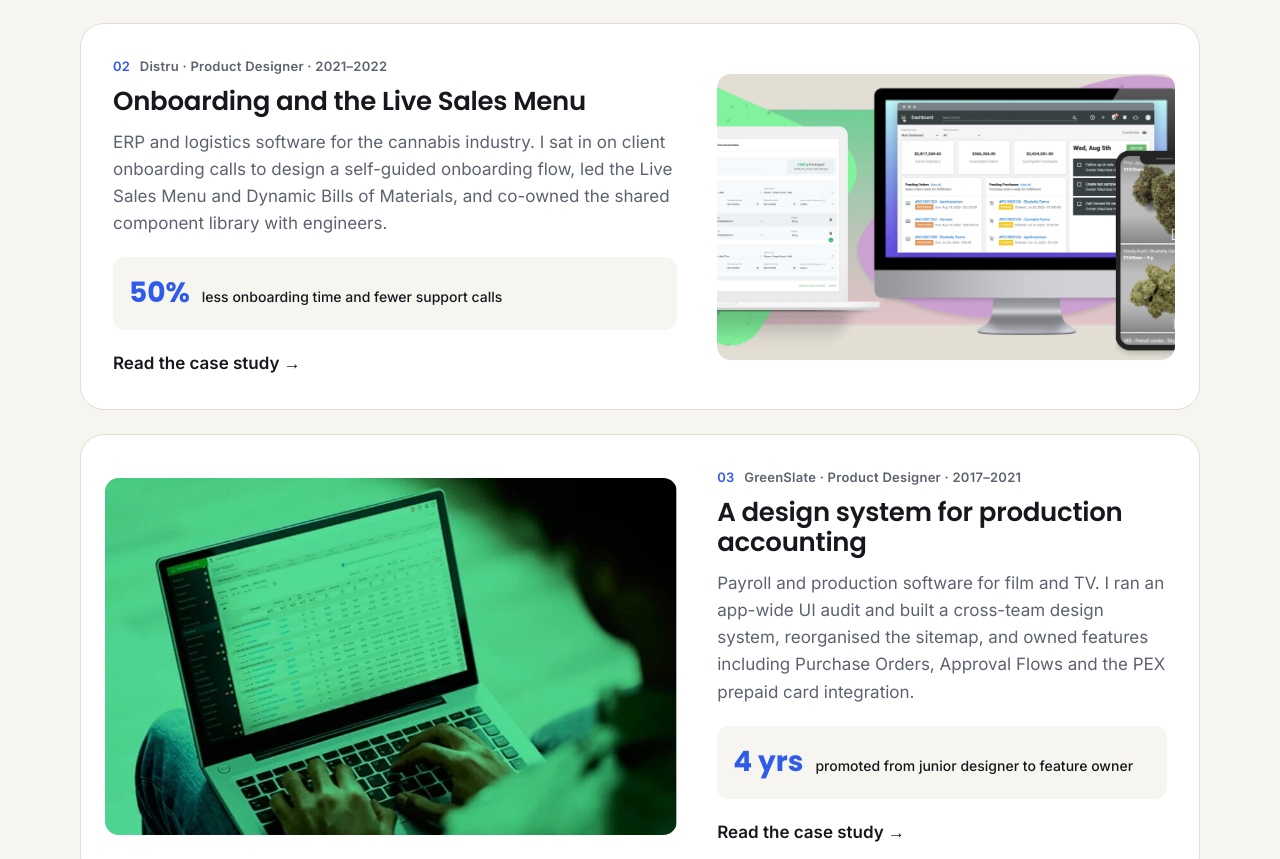
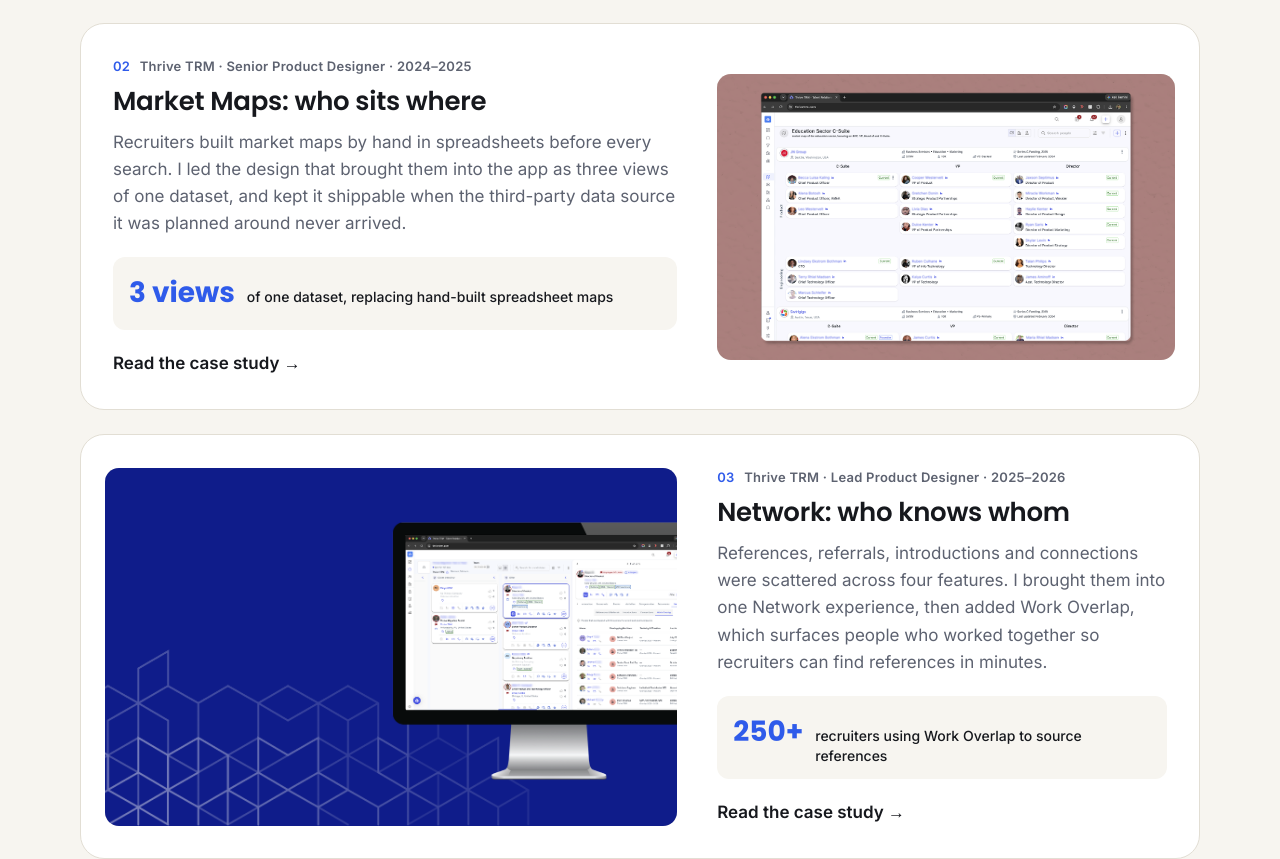
Before and after one commit to Keatteoh/keatteoh-portfolio, a plain HTML site: page index.html in a window 1280 px wide. Shown: the part 1210-2069 px from the top of the page. Drawn offline with Linux system fonts and the light colour scheme.

Commit message:
feature Thrive case studies on homepage

```diff
--- a/index.html
+++ b/index.html
@@ -6,7 +6,7 @@
   <title>Keat Teoh: Senior Product Designer</title>
   <meta name="description" content="Keat Teoh is a senior product designer with 8+ years in B2B SaaS, designing clear experiences for complex workflows." />
   <meta property="og:title" content="Keat Teoh: Senior Product Designer" />
-  <meta property="og:description" content="Selected case studies from Thrive TRM, Distru and GreenSlate." />
+  <meta property="og:description" content="Selected case studies from Thrive TRM: Projects, Market Maps and Network." />
   <meta property="og:image" content="assets/img/thrive-projects.webp" />
   <meta name="theme-color" content="#f7f5f0" />
   <link rel="preconnect" href="https://fonts.googleapis.com" />
@@ -54,7 +54,7 @@
     <section id="work" class="work wrap" aria-labelledby="work-title">
       <div class="section-head">
         <h2 id="work-title">Selected case studies</h2>
-        <p>More work: <a href="/work/market-maps/">Market Maps</a> · <a href="/work/network/">Network</a> · <a href="/work/beyond-the-breakdown/">Beyond the Breakdown</a></p>
+        <p>More work: <a href="/work/distru/">Distru</a> · <a href="/work/greenslate/">GreenSlate</a> · <a href="/work/beyond-the-breakdown/">Beyond the Breakdown</a></p>
       </div>
 
       <article class="case">
@@ -77,40 +77,40 @@
       </article>
 
       <article class="case">
-        <a class="case-media" href="/work/distru/" tabindex="-1" aria-hidden="true">
-          <img src="assets/img/distru.webp" alt="" width="1500" height="675" loading="lazy" />
+        <a class="case-media" href="/work/market-maps/" tabindex="-1" aria-hidden="true">
+          <img src="assets/img/market-maps/01.webp" alt="" width="1742" height="769" loading="lazy" />
         </a>
         <div class="case-body">
-          <p class="meta"><span>02</span> Distru · Product Designer · 2021–2022</p>
-          <h3><a href="/work/distru/">Onboarding and the Live Sales Menu</a></h3>
+          <p class="meta"><span>02</span> Thrive TRM · Senior Product Designer · 2024–2025</p>
+          <h3><a href="/work/market-maps/">Market Maps: who sits where</a></h3>
           <p>
-            ERP and logistics software for the cannabis industry. I sat in on client onboarding calls to design a
-            self-guided onboarding flow, led the Live Sales Menu and Dynamic Bills of Materials, and co-owned the
-            shared component library with engineers.
+            Recruiters built market maps by hand in spreadsheets before every search. I led the design that brought
+            them into the app as three views of one dataset, and kept it shippable when the third-party data source
+            it was planned around never arrived.
           </p>
           <dl class="stat">
-            <dt>50%</dt><dd>less onboarding time and fewer support calls</dd>
+            <dt>3 views</dt><dd>of one dataset, replacing hand-built spreadsheet maps</dd>
           </dl>
-          <a class="more" href="/work/distru/">Read the case study <span aria-hidden="true">→</span></a>
+          <a class="more" href="/work/market-maps/">Read the case study <span aria-hidden="true">→</span></a>
         </div>
       </article>
 
       <article class="case">
-        <a class="case-media" href="/work/greenslate/" tabindex="-1" aria-hidden="true">
-          <img src="assets/img/greenslate.webp" alt="" width="898" height="598" loading="lazy" />
+        <a class="case-media" href="/work/network/" tabindex="-1" aria-hidden="true">
+          <img src="assets/img/network/01.webp" alt="" width="1742" height="769" loading="lazy" />
         </a>
         <div class="case-body">
-          <p class="meta"><span>03</span> GreenSlate · Product Designer · 2017–2021</p>
-          <h3><a href="/work/greenslate/">A design system for production accounting</a></h3>
+          <p class="meta"><span>03</span> Thrive TRM · Lead Product Designer · 2025–2026</p>
+          <h3><a href="/work/network/">Network: who knows whom</a></h3>
           <p>
-            Payroll and production software for film and TV. I ran an app-wide UI audit and built a cross-team design
-            system, reorganised the sitemap, and owned features including Purchase Orders, Approval Flows and the
-            PEX prepaid card integration.
+            References, referrals, introductions and connections were scattered across four features. I brought them
+            into one Network experience, then added Work Overlap, which surfaces people who worked together so
+            recruiters can find references in minutes.
           </p>
           <dl class="stat">
-            <dt>4 yrs</dt><dd>promoted from junior designer to feature owner</dd>
+            <dt>250+</dt><dd>recruiters using Work Overlap to source references</dd>
           </dl>
-          <a class="more" href="/work/greenslate/">Read the case study <span aria-hidden="true">→</span></a>
+          <a class="more" href="/work/network/">Read the case study <span aria-hidden="true">→</span></a>
         </div>
       </article>
     </section>
@@ -127,7 +127,7 @@
   </main>
 
   <footer class="footer wrap">
-    <p>More work: <a href="/work/market-maps/">Market Maps</a> · <a href="/work/network/">Network</a> · <a href="/work/beyond-the-breakdown/">Beyond the Breakdown</a></p>
+    <p>More work: <a href="/work/distru/">Distru</a> · <a href="/work/greenslate/">GreenSlate</a> · <a href="/work/beyond-the-breakdown/">Beyond the Breakdown</a></p>
     <p>© Keat Teoh. Also a music nerd who collects and plays records.</p>
   </footer>
 </body>
```
Also changed, not shown: work/distru/index.html (+2 -2 lines), work/greenslate/index.html (+1 -1 lines), work/market-maps/index.html (+2 -2 lines), work/network/index.html (+2 -2 lines), work/projects/index.html (+1 -1 lines).
